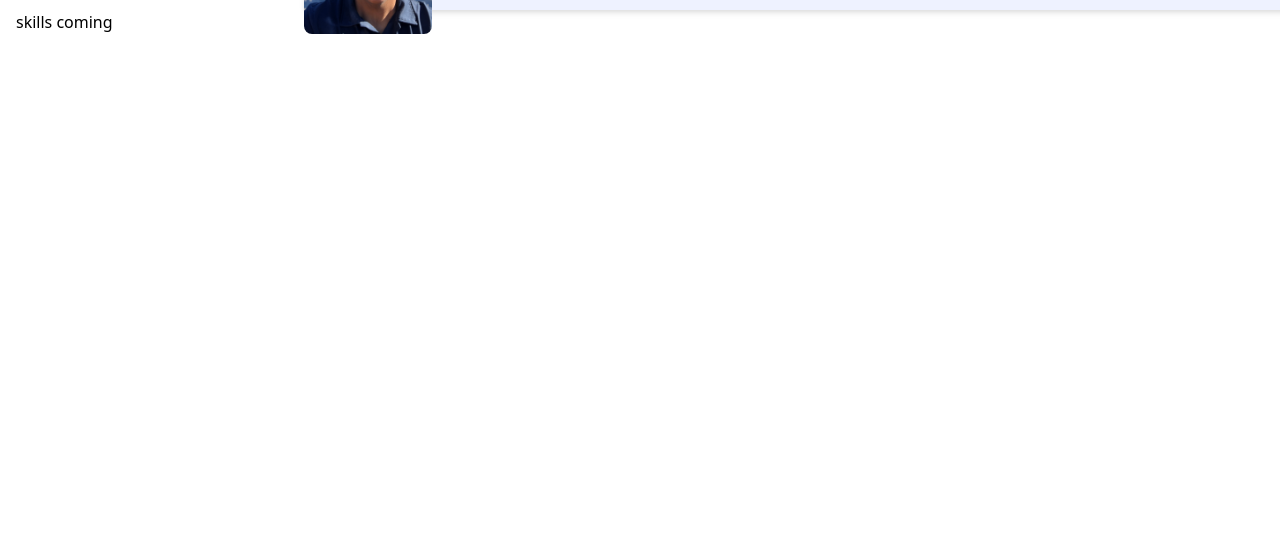
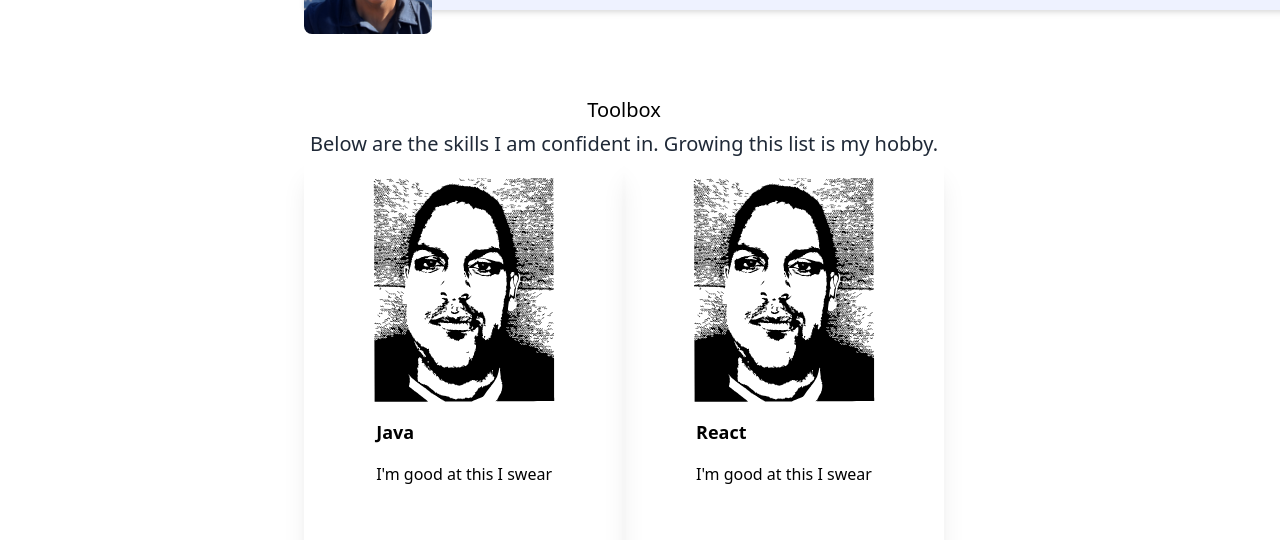
Before and after one commit to mohamed-albgal/portfolio_site, a Gatsby site: page /skills in a window 1280 px wide. Shown: the part 412-952 px from the top of the page. Before the commit the page ends 800 px from the top, so only its background shows below. Built offline with nearby package versions, Linux system fonts and the light colour scheme; Gatsby itself is replaced by a stand-in of ours.

Commit message:
finished skills, projects display

```diff
--- a/content/projects.yaml
+++ b/content/projects.yaml
@@ -1,6 +1,6 @@
 ---
 heading: Projects
-sub-heading: Projects I have or am working on
+subHeading: Projects I have or am working on
 projects:
   - item:
       title: Project is 1 is a thing
--- a/content/skills.yaml
+++ b/content/skills.yaml
@@ -1,10 +1,49 @@
-section: skills
-title: Here Are All the Skills I know
-description: I know many skills they are and hope to add to this lis
-skill1: Java
-skill2: Swift
-skill3: Aws
-skill4: Docker
-skill5: Spring
-skill6: XCode
-action: Hire me
+---
+heading: Toolbox
+subHeading: Below are the skills I am confident in. Growing this list is my hobby.
+skills:
+  - item:
+      title: Java
+      image: "some image"
+      description:
+          I'm good at this I swear
+  - item:
+      title: React
+      image: "some image"
+      description:
+          I'm good at this I swear
+  - item:
+      title: Javasript
+      image: "some image"
+      description:
+          I'm good at this I swear
+  - item:
+      title: AWS
+      image: "some image"
+      description:
+          I'm good at this I swear
+  - item:
+      title: Swift
+      image: "some image"
+      description:
+          I'm good at this I swear
+  - item:
+      title: Kotlin
+      image: "some image"
+      description:
+          I'm good at this I swear
+  - item:
+      title: Spring Framework
+      image: "some image"
+      description:
+          I'm good at this I swear
+  - item:
+      title: Databases
+      image: "some image"
+      description:
+          I'm good at this I swear
+  - item:
+      title: Testing
+      image: "some image"
+      description:
+          I'm good at this I swear
--- a/gatsby-config.js
+++ b/gatsby-config.js
@@ -15,7 +15,6 @@ module.exports = {
         protocol: "https",
         hostname: "www.mohamed-albgal.com",
       }
-      //5) portfolio theme:
     },
     {
       resolve: 'gatsby-plugin-postcss',
--- a/src/components/Container.js
+++ b/src/components/Container.js
@@ -1,7 +1,9 @@
 import React from 'react'
-export default ({children}) => {
+export default ({children, heading, subHeading}) => {
     return (
         <div className=" relative  h-screen sm:w-8/12 mx-48 pt-10 mt-10">
+            <div id="text-heading" className=" text-center text-xl font-light leading-10 ">{heading}</div>
+            <div id="sub-text" className=" text-center px-10 whitespace-pre-wrap text-xl font-thin text-gray-800">{subHeading}</div>
             {children}
         </div>
     )
--- a/src/components/DetailCard.js
+++ /dev/null
@@ -1,18 +0,0 @@
-import React from 'react';
-import sample from "../images/bw_self.svg"
-import DisplayCard from "../components/DisplayCard"
-
-export default () => {
-    const Card = () => {
-
-    }
-    return (
-        <div className="py-12">
-        <div className="container mx-auto">
-            <div className="flex flex-wrap px-6">
-                <DisplayCard />
-            </div>
-        </div>
-    </div>
-    )
-}
--- a/src/components/DisplayCard.js
+++ b/src/components/DisplayCard.js
@@ -1,27 +1,21 @@
 import React from 'react';
 import sample from "../images/bw_self.svg"
 
-export default ({title, description, link, image}) => {
+export default ({title, description, link, image,twWidth="w-1/2", twPaddingX="px-5"}) => {
     return (
-        <div className=" sm:w-1/2 px-5 shadow-xl hover:shadow-2xl  py-5">
+        <div className={`sm:${twWidth} ${twPaddingX} shadow-xl hover:shadow-2xl  py-5`}>
                 <div className=" rounded-xl">
                     <div className="rounded-md">
-                        <img src={sample}
-                            className="h-56 w-full rounded-xl  hover:opacity-25"/>
+                        <img src={sample} className="h-56 w-full rounded-xl  hover:opacity-25"/>
                     </div>
                     <div className="px-4 py-4 md:px-10">
-                        <h1 className="font-bold text-lg">
-                            {title}
-                        </h1>
-                        <p className="py-4">
-                            {description}
-                        </p>
+                        <h1 className="font-bold text-lg">{title}</h1>
+                        <p className="py-4">{description}</p>
                         <div className="flex flex-wrap pt-8">
                             <div className="2/3">
                                 <div className="text-sm font-medium">
-                                    <a href="github.com/mohamed-albgal" className="text-blue-700 px-1 ">
-                                        VIEW GITHUB REPO &rarr;
-                                    </a>
+                                    {   link && <a href="github.com/mohamed-albgal" className="text-blue-700 px-1 ">
+                                    VIEW GITHUB REPO &rarr;</a>     }
                                 </div>
                             </div>
                         </div>
--- a/src/components/Projects.js
+++ b/src/components/ProjectBox.js
@@ -1,20 +1,15 @@
 import React from 'react'
 import {heading, subHeading, projects} from '../../content/projects.yaml'
 import DisplayCard from './DisplayCard'
-import Container from "../components/Container"
-/**
- *
- * show a grid of the skills I know
- */
+import Container from "./Container"
+
 export default () => {
-    console.log(projects)
     return (
-        <Container>
-            <div className="text-2xl">{heading}</div>
-            <div className="text-xl">{subHeading}</div>
+        <Container heading={heading} subHeading={subHeading}>
             <div className="flex  justify-center flex-wrap container pb-10">
                 {projects.map((proj) => {
                     return <DisplayCard
+                        twWidth="w-1/3"
                         title={proj.item.title}
                         image={proj.item.image}
                         link={proj.item.link}
--- /dev/null
+++ b/src/components/SkillBox.js
@@ -0,0 +1,22 @@
+import React from 'react'
+import {heading, subHeading, skills} from '../../content/skills.yaml'
+import DisplayCard from './DisplayCard'
+import Container from "./Container"
+
+export default () => {
+    return (
+        <Container heading={heading} subHeading={subHeading}>
+            <div className="flex  justify-center flex-wrap container pb-10">
+                {skills.map((skill) => {
+                    return <DisplayCard
+                        twWidth="w-2/12"
+                        twPaddingX="px-8"
+                        title={skill.item.title}
+                        image={skill.item.image}
+                        description={skill.item.description}
+                    />
+                })}
+            </div>
+        </Container>
+    )
+}
--- a/src/pages/projects.js
+++ b/src/pages/projects.js
@@ -1,7 +1,7 @@
 import React from "react"
 import Layout from "../components/layout"
 import Navbar from "../components/Navbar"
-import Projects from "../components/Projects"
+import Projects from "../components/ProjectBox"
 
 export default () =>  {
   return (
--- a/src/pages/skills.js
+++ b/src/pages/skills.js
@@ -1,13 +1,13 @@
 import React from "react"
-import Layout from "../components/layout"
+import Layout from "../components/Layout"
 import Navbar from "../components/Navbar"
+import Skills from "../components/SkillBox"
 
-
-export default function Home() {
+export default () => {
   return (
       <Layout>
         <Navbar/>
-        <div>skills coming</div>
+        <Skills />
       </Layout>
   )
 }
--- a/src/styles/global.css
+++ b/src/styles/global.css
@@ -5,3 +5,7 @@
 body{
     padding:2vh;
 }
+
+.activeNavLink {
+    @apply bg-logo-darkBlue
+}
```
